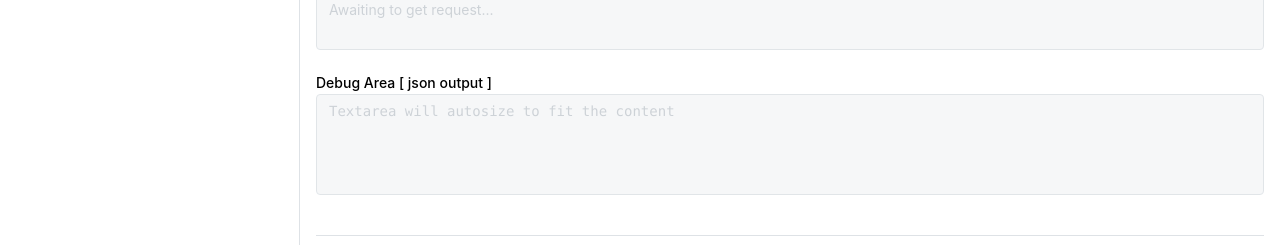
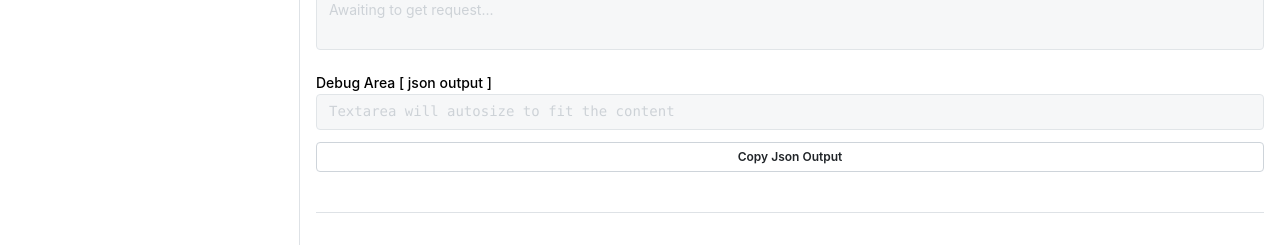
Before and after one commit to jordanandrewks/real-time-web-comms-app, a Next.js app: page / in a window 1280 px wide. Shown: the part 493-738 px from the top of the page. Built offline with nearby package versions, Linux system fonts and the light colour scheme.

Commit message:
debug message added

```diff
--- a/components/ApiStage/SimpleApiFetch.tsx
+++ b/components/ApiStage/SimpleApiFetch.tsx
@@ -1,7 +1,7 @@
 'use client';
 
 import { useState } from 'react';
-import { Textarea, Divider, Button, Badge, Flex, JsonInput } from '@mantine/core';
+import { Textarea, Divider, Button, Badge, Flex, JsonInput, CopyButton } from '@mantine/core';
 import ContextCollapse from '@/components/ContextCollapse/ContextCollapse';
 
 const statusPlaceHolder = 'STATUS: ';
@@ -77,16 +77,24 @@ export default function SimpleApiFetch() {
           value={dbMessage}
         />
       </div>
+      <Flex className="mt-5" gap="sm" direction="column">
         <JsonInput
-        className="mt-5"
+          className="flex-1"
           label="Debug Area [ json output ]"
           placeholder="Textarea will autosize to fit the content"
           validationError="Invalid JSON"
           formatOnBlur
           autosize
-        minRows={4}
           disabled
         />
+        <CopyButton value="https://mantine.dev">
+          {({ copied, copy }) => (
+            <Button variant="default" size="xs" color={copied ? 'teal' : 'blue'} onClick={copy}>
+              {copied ? 'Copied Json Output' : 'Copy Json Output'}
+            </Button>
+          )}
+        </CopyButton>
+      </Flex>
     </>
   );
 }
```
Lines whose indentation alone changed are shown as unchanged.
